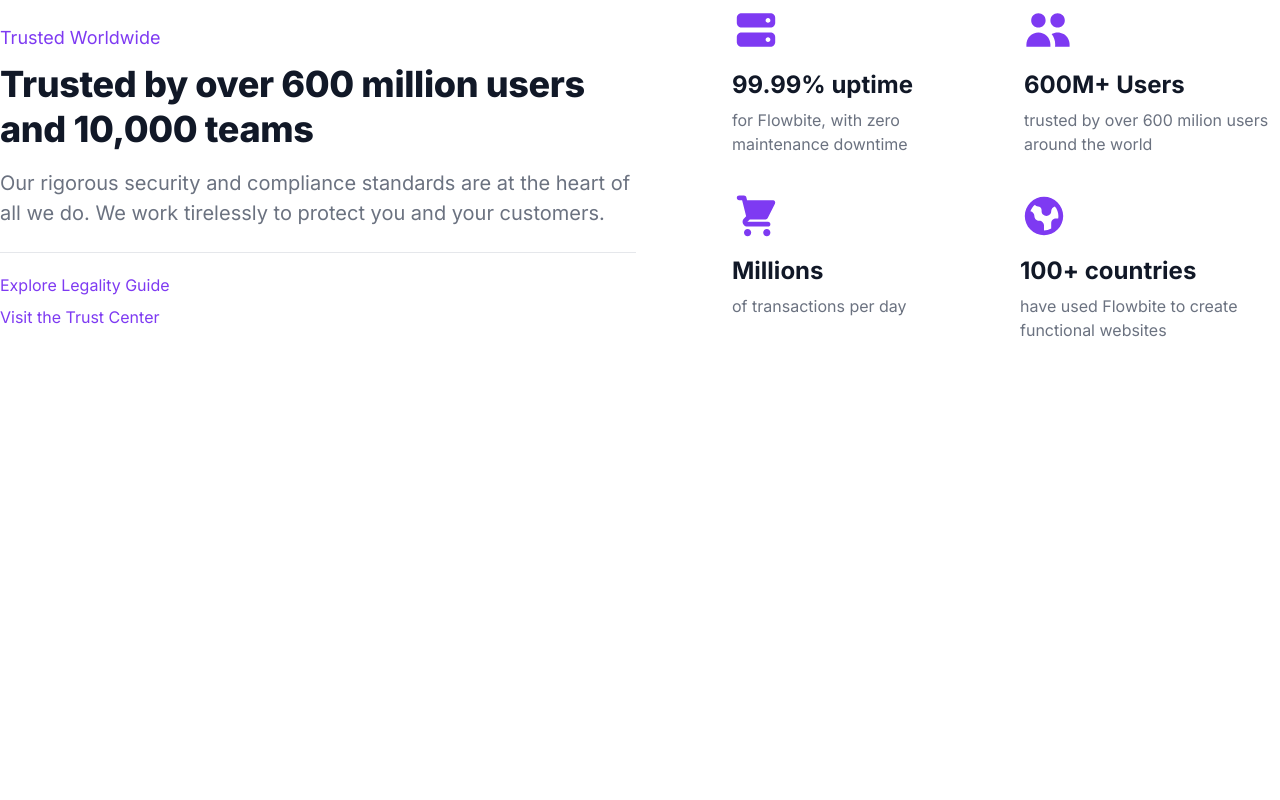
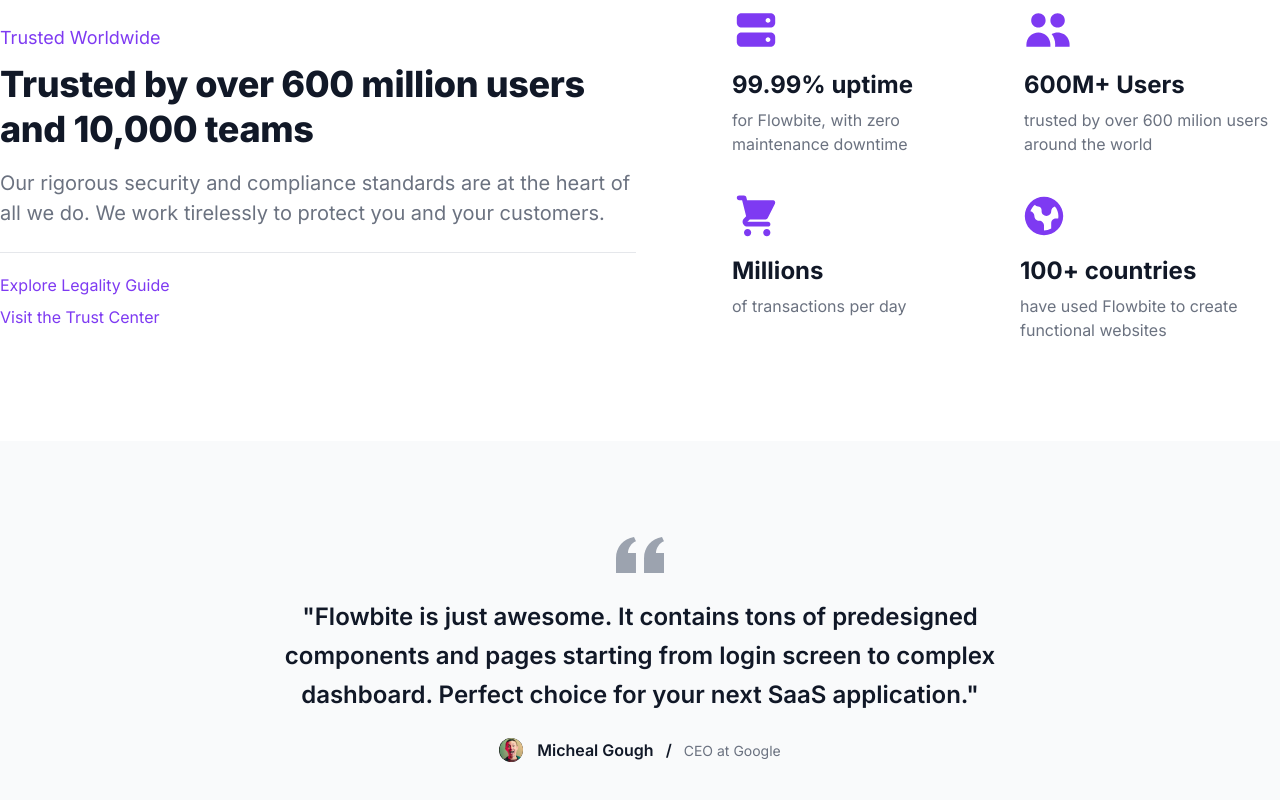
Before and after one commit to piotrfijol/landwind-landing-page, a React (Vite) app: page / in a window 1280 px wide. Shown: the part 4224-5024 px from the top of the page. Before the commit the page ends 4665 px from the top, so only its background shows below. Built offline with nearby package versions, Linux system fonts and the light colour scheme.

Commit message:
Create Testimonials section

```diff
--- a/src/App.jsx
+++ b/src/App.jsx
@@ -3,6 +3,7 @@
 import { Brands } from "./components/Sections/Brands";
 import { Features } from "./components/Sections/Features";
 import { SocialProof } from "./components/Sections/SocialProof";
+import { Testimonials } from "./components/Sections/Testimonials";
 
 function App() {
 
@@ -13,6 +14,7 @@
       <Brands />
       <Features />
       <SocialProof />
+      <Testimonials />
     </>
   )
 }
--- /dev/null
+++ b/src/components/Sections/Testimonials.jsx
@@ -0,0 +1,24 @@
+import React from 'react';
+import QuoteIcon from "@assets/images/Quote.svg";
+import AvatarImage from "@assets/images/avatar.png";
+
+export const Testimonials = () => {
+  return (
+    <div className="bg-gray-50 py-24">
+        <div className="container mx-auto flex flex-col items-center gap-y-6">
+            <img src={ QuoteIcon } className="w-12"/>
+            <blockquote>
+                <p className="max-w-3xl text-center leading-relaxed text-2xl font-semibold">"Flowbite is just awesome. It contains tons of predesigned components and pages starting from login screen to complex dashboard. Perfect choice for your next SaaS application."</p>
+                <div className="flex gap-x-3.5 justify-center mt-6">
+                    <img src={AvatarImage} className='w-6 h-6 bg-black rounded-full' />
+                    <div>
+                        <span className="leading-tight font-semibold">Micheal Gough</span>
+                        <span className="font-semibold leading-tight mx-3">/</span>
+                        <span className="leading-tight text-sm font-normal text-gray-500">CEO at Google</span>
+                    </div>
+                </div>
+            </blockquote>
+        </div>
+    </div>
+  )
+}
```
Also changed, not shown: src/assets/images/Quote.svg (added), src/assets/images/avatar.png (added).
